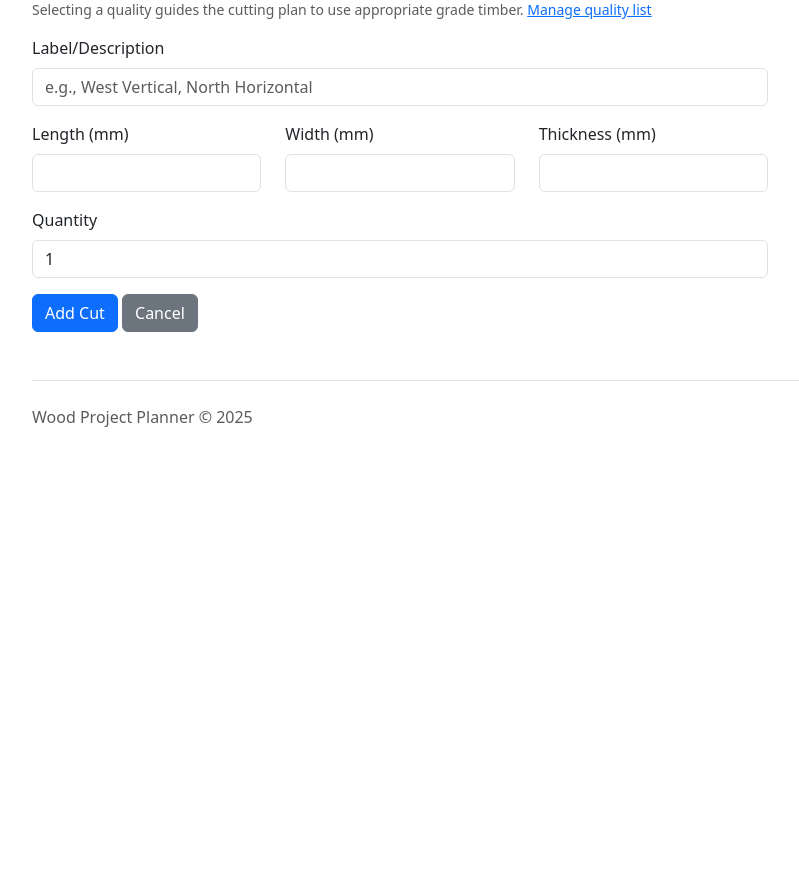
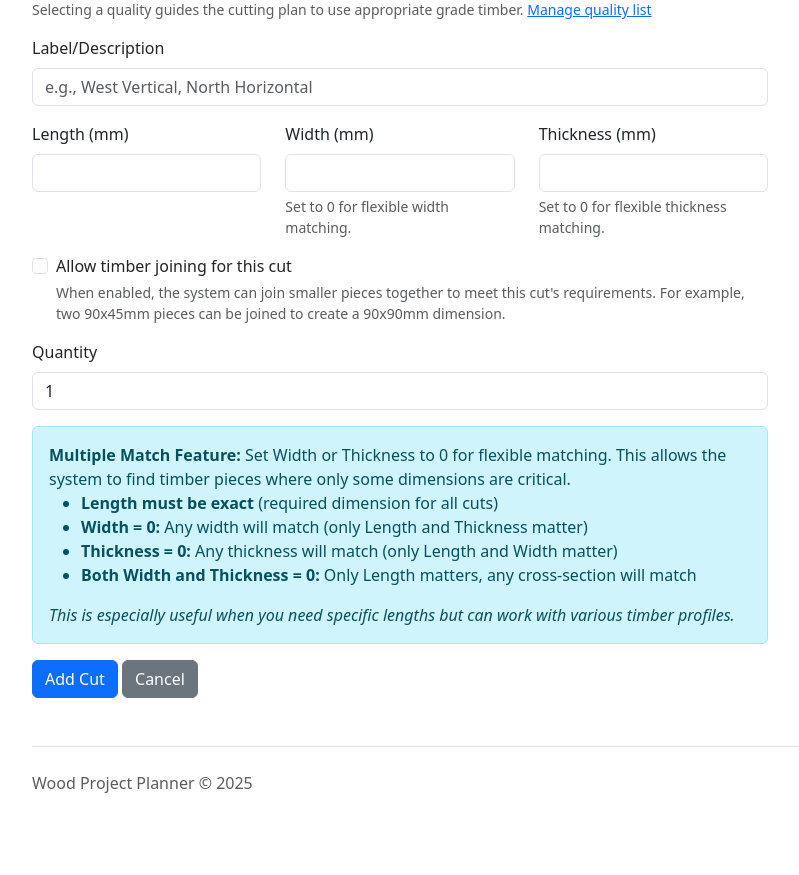
Before and after one commit to djh00t/wood_cut_calc, a Flask app: page /cut/add in a window 1280 px wide. Shown: the part 447-1322 px from the top of the page, without its empty margins (50-849 px from the left). Before the commit the page ends 874 px from the top, so only its background shows below. Run offline with Flask 3, Linux system fonts and the light colour scheme; data that the repository does not hold is empty; parts of the project's set-up code (start-up, migrations or seed data) failed here and were passed over.

Commit message:
feat(cut_form): Enhance cut form with flexible width and thickness options, and add timber joining feature
Signed-off-by: David Hooton <david@hooton.org>

```diff
--- a/templates/cut_form.html
+++ b/templates/cut_form.html
@@ -76,14 +76,34 @@
                     <label for="width" class="form-label">Width (mm)</label>
                     <input type="number" class="form-control" id="width" name="width"
                            value="{{ cut.width if edit_mode else '' }}"
-                           required min="1">
+                           required min="0">
+                    <div class="form-text">
+                        Set to 0 for flexible width matching.
+                    </div>
                 </div>
 
                 <div class="col-md-4 mb-3">
                     <label for="depth" class="form-label">Thickness (mm)</label>
                     <input type="number" class="form-control" id="depth" name="depth"
                            value="{{ cut.depth if edit_mode else '' }}"
-                           required min="1">
+                           required min="0">
+                    <div class="form-text">
+                        Set to 0 for flexible thickness matching.
+                    </div>
+                </div>
+            </div>
+
+            <div class="mb-3">
+                <div class="form-check">
+                    <input class="form-check-input" type="checkbox" id="allow_joining" name="allow_joining" value="1"
+                           {% if edit_mode and cut.allow_joining %}checked{% endif %}>
+                    <label class="form-check-label" for="allow_joining">
+                        Allow timber joining for this cut
+                    </label>
+                    <div class="form-text">
+                        When enabled, the system can join smaller pieces together to meet this cut's requirements.
+                        For example, two 90x45mm pieces can be joined to create a 90x90mm dimension.
+                    </div>
                 </div>
             </div>
 
@@ -92,6 +112,17 @@
                 <input type="number" class="form-control" id="quantity" name="quantity"
                        value="{{ cut.quantity if edit_mode else '1' }}"
                        required min="1">
+            </div>
+
+            <div class="alert alert-info" role="alert">
+                <strong>Multiple Match Feature:</strong> Set Width or Thickness to 0 for flexible matching. This allows the system to find timber pieces where only some dimensions are critical.
+                <ul>
+                    <li><strong>Length must be exact</strong> (required dimension for all cuts)</li>
+                    <li><strong>Width = 0:</strong> Any width will match (only Length and Thickness matter)</li>
+                    <li><strong>Thickness = 0:</strong> Any thickness will match (only Length and Width matter)</li>
+                    <li><strong>Both Width and Thickness = 0:</strong> Only Length matters, any cross-section will match</li>
+                </ul>
+                <p class="mb-0"><em>This is especially useful when you need specific lengths but can work with various timber profiles.</em></p>
             </div>
 
             <button type="submit" class="btn btn-primary">
```
